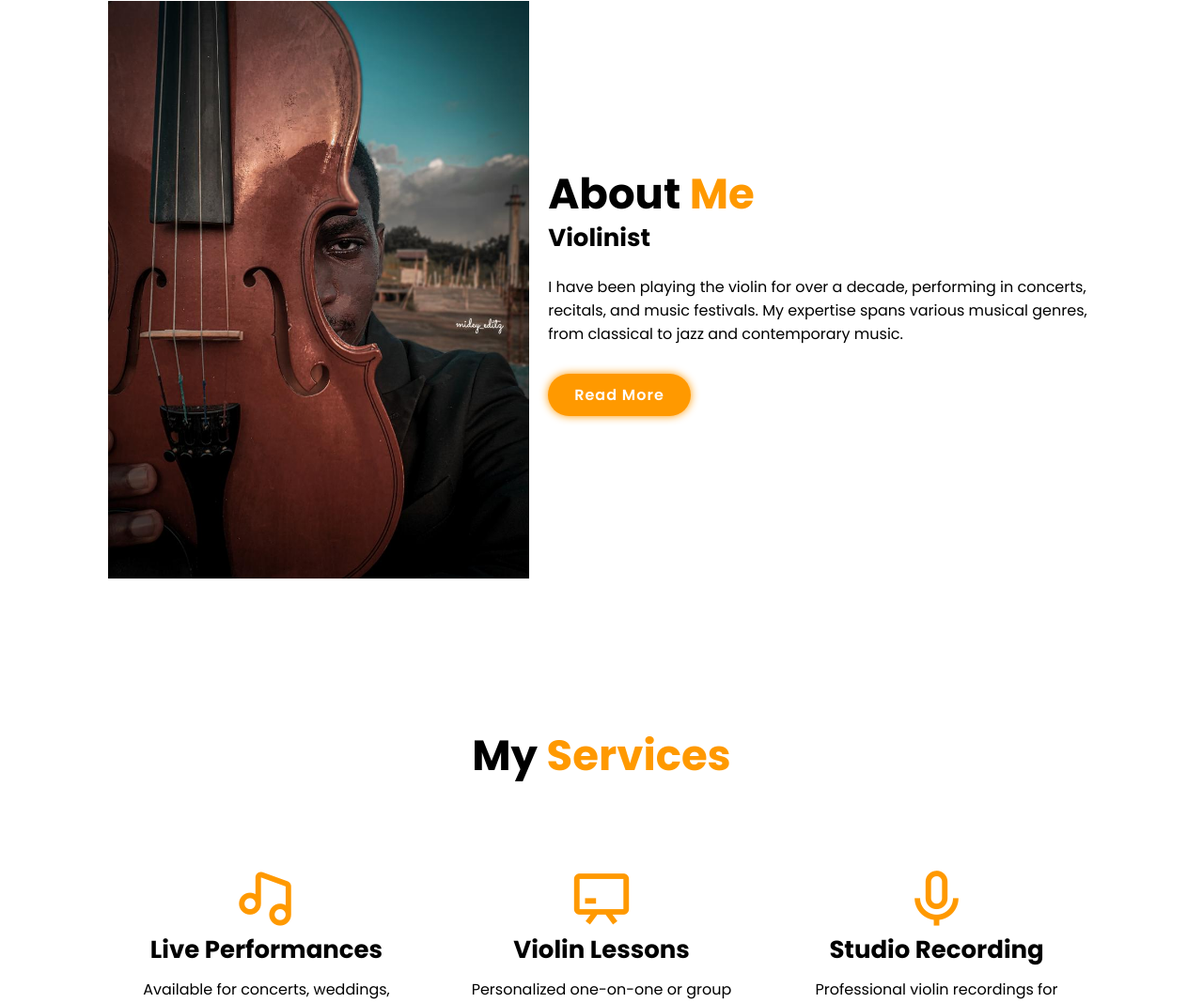
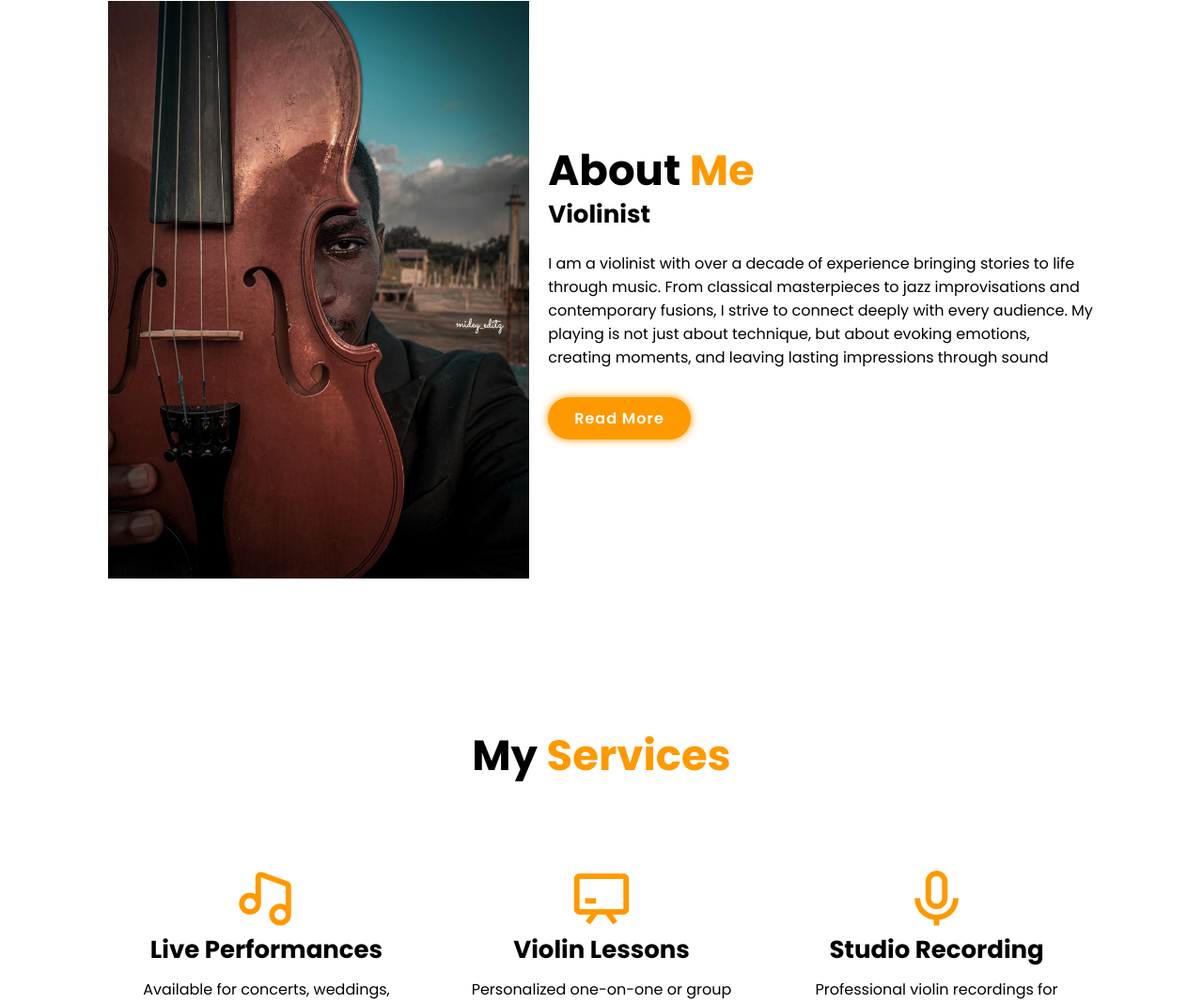
Before and after one commit to cohzyweb/Violawiz, a plain HTML site: page index.html in a window 1280 px wide. Shown: the part 929-1997 px from the top of the page at 94% size. Drawn offline with nearby package versions, Linux system fonts and the light colour scheme.

Commit message:
Update index.html

```diff
--- a/index.html
+++ b/index.html
@@ -70,9 +70,9 @@
         <h2 class="heading">About <span>Me</span></h2>
         <h3>Violinist</h3>
         <p>
-          I have been playing the violin for over a decade, performing in
-          concerts, recitals, and music festivals. My expertise spans various
-          musical genres, from classical to jazz and contemporary music.
+          I am a violinist with over a decade of experience bringing stories to life through music.
+          From classical masterpieces to jazz improvisations and contemporary fusions, I strive to connect deeply with every audience.
+          My playing is not just about technique, but about evoking emotions, creating moments, and leaving lasting impressions through sound
         </p>
         <a href="#" class="btn">Read More</a>
       </div>
```
